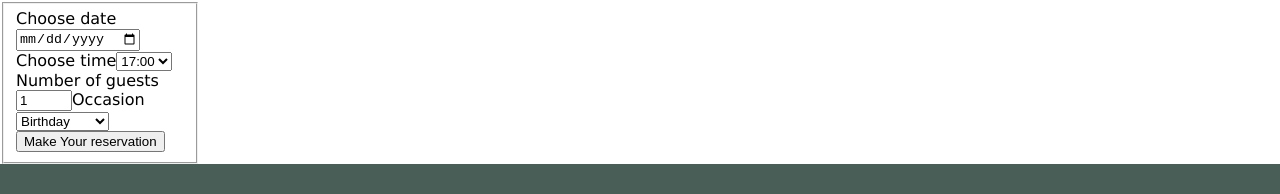
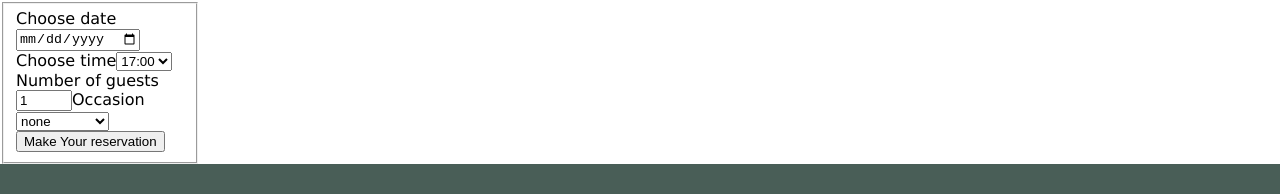
Before and after one commit to tohurr/little-lemon, a React (Create React App) app: page /reservations-booking in a window 1280 px wide. Shown: the part 162-356 px from the top of the page. Built offline with nearby package versions, Linux system fonts and the light colour scheme.

Commit message:
Pass down the state for time selection

```diff
--- a/src/components/BookingForm.js
+++ b/src/components/BookingForm.js
@@ -1,11 +1,12 @@
 import './Styles.css';
 import {useState} from "react";
 
-export default function BookingForm() {
+export default function BookingForm( {availableTimes, setAvailableTimes} ) {
     const [date, setDate] = useState("");
     const [time, setTime] = useState("");
     const [guests, setGuests] = useState("1");
-    const [occasion, setOccasion] = useState("");
+    const [occasion, setOccasion] = useState("none");
+    // const [availableTimes, setAvailableTimes] = ("");
 
     const handleSubmit = (e) => {
         e.preventDefault();
@@ -19,7 +20,7 @@ export default function BookingForm() {
         // submitForm(reservation);
     }
 
-    const availableTimes = ['17:00', '18:00', '19:00', '20:00', '21:00', '22:00',]
+    // const availableTimes = ['17:00', '18:00', '19:00', '20:00', '21:00', '22:00',];
 
     return (
         <>
@@ -30,17 +31,17 @@ export default function BookingForm() {
             <input type="date" id="res-date" value={date} onChange={(e) => setDate(e.target.value)} required/>
 
             <label htmlFor="res-time">Choose time</label>
-            <select id="res-time " value={time} onChange={(e) => setTime(e.target.value)} required>
-                {   availableTimes.map((times, index) => {
+            <select id="res-time " value={time} onChange={(e) => setTime(e.target.value)} >
+                <option value={availableTimes} onChange={(e) => setAvailableTimes(e.target.value)}>17:00</option>
+                <option value={availableTimes} onChange={(e) => setAvailableTimes(e.target.value)}>18:00</option>
+                <option value={availableTimes} onChange={(e) => setAvailableTimes(e.target.value)}>19:00</option>
+                <option value={availableTimes} onChange={(e) => setAvailableTimes(e.target.value)}>20:00</option>
+                <option value={availableTimes} onChange={(e) => setAvailableTimes(e.target.value)}>21:00</option>
+                <option value={availableTimes} onChange={(e) => setAvailableTimes(e.target.value)}>22:00</option>
+                {/* {   availableTimes.map((times, index) => {
                     return <option value={times} key={index}>{times}</option>
                     })
-                }
-                {/* <option>17:00</option>
-                <option>18:00</option>
-                <option>19:00</option>
-                <option>20:00</option>
-                <option>21:00</option>
-                <option>22:00</option> */}
+                } */}
             </select>
 
             <label htmlFor="guests">Number of guests</label>
@@ -48,6 +49,7 @@ export default function BookingForm() {
 
             <label htmlFor="occasion">Occasion</label>
             <select id="occasion" value={occasion} onChange={(e) => setOccasion(e.target.value)}>
+                <option>none</option>
                 <option>Birthday</option>
                 <option>Anniversary</option>
             </select>
--- a/src/components/Main.js
+++ b/src/components/Main.js
@@ -6,29 +6,21 @@ import Menu from './Menu';
 import About from './About';
 import BookingPage from './BookingPage'
 import Order from './Order'
-// import BookingForm from './BookingForm'
 
 
-// const updateTimes = (state, action) => {
-//   if (action.type === '17:00') return {times: state.times + 1}
-//   return state;
-// }
 
-function Main() {
+export default function Main() {
 
-//   const updateTimes = (state, action) => {
-//     if (action.type === '17:00') return {times: state.times + 1}
-//     return state;
-//   }
+    // function initializeTimes() {
 
-//   const initializeTimes = {times: 17};
-//   const [state, dispatch] = useReducer(updateTimes, initializeTimes)
+    // }
 
-//   const handleSubmit = (e) => {
-//     e.preventDefault();
-//     dispatch("");
-//     console.log(state);
-// }
+    // const initialState = initializeTimes();
+    // const [availableTimes, setAvailableTimes] = useReducer(reducer, initialState)
+    const [availableTimes, setAvailableTimes] = useState("18:00")
+
+    // const updateTimes
+
 
 return (
     <>
@@ -38,12 +30,10 @@ return (
         <Route path="/home" element={<HomePage />}></Route>
         <Route path="/about" element={<About />}></Route>
         <Route path="/menu" element={<Menu />}></Route>
-        <Route path="/reservations-booking" element={<BookingPage />}></Route>
+        <Route path="/reservations-booking" element={<BookingPage availableTimes={availableTimes} setAvailabletimes={setAvailableTimes}/>}></Route>
         <Route path="/order-online" element={<Order />}></Route>
       </Routes>
     </main>
     </>
   );
 }
-
-export default Main;
```
